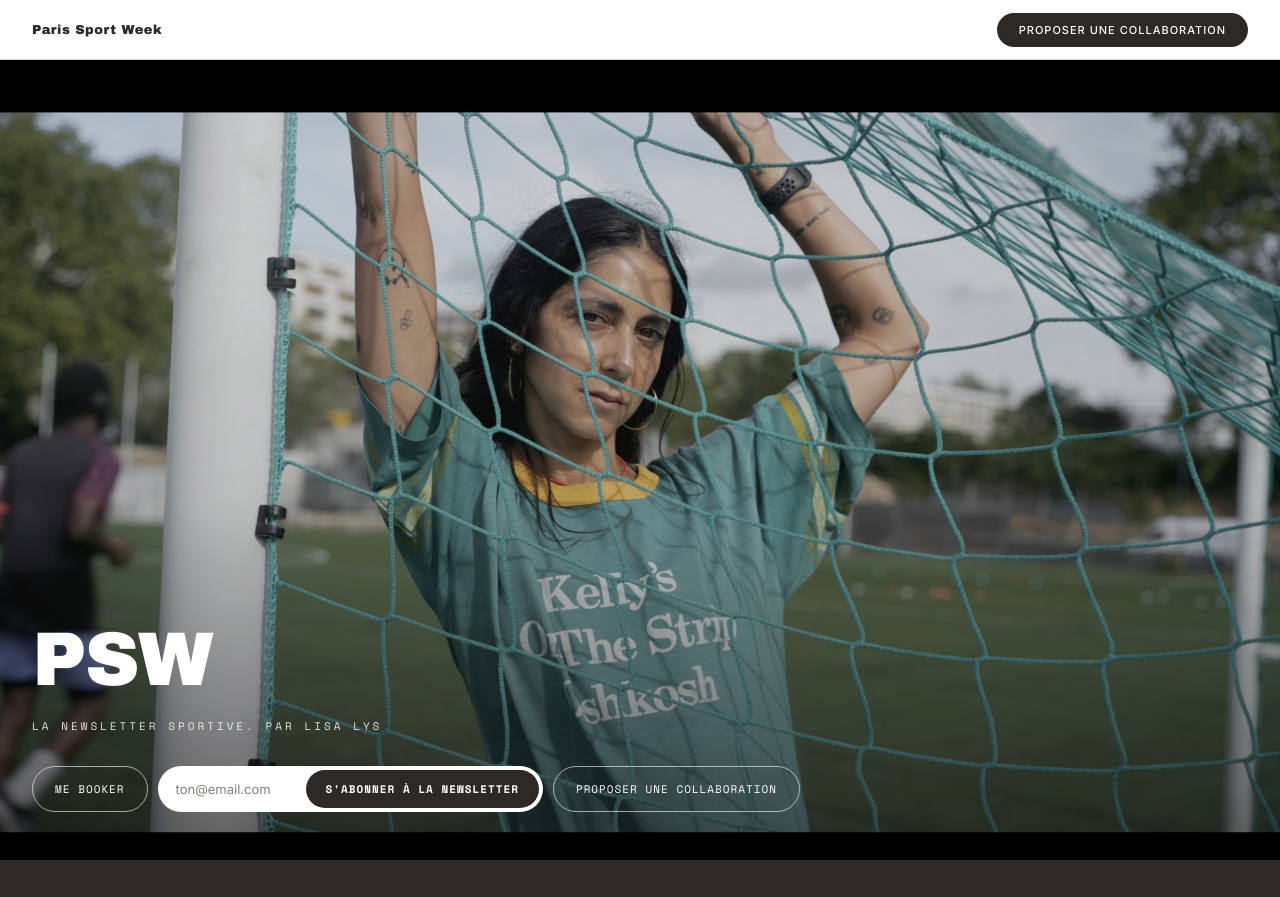
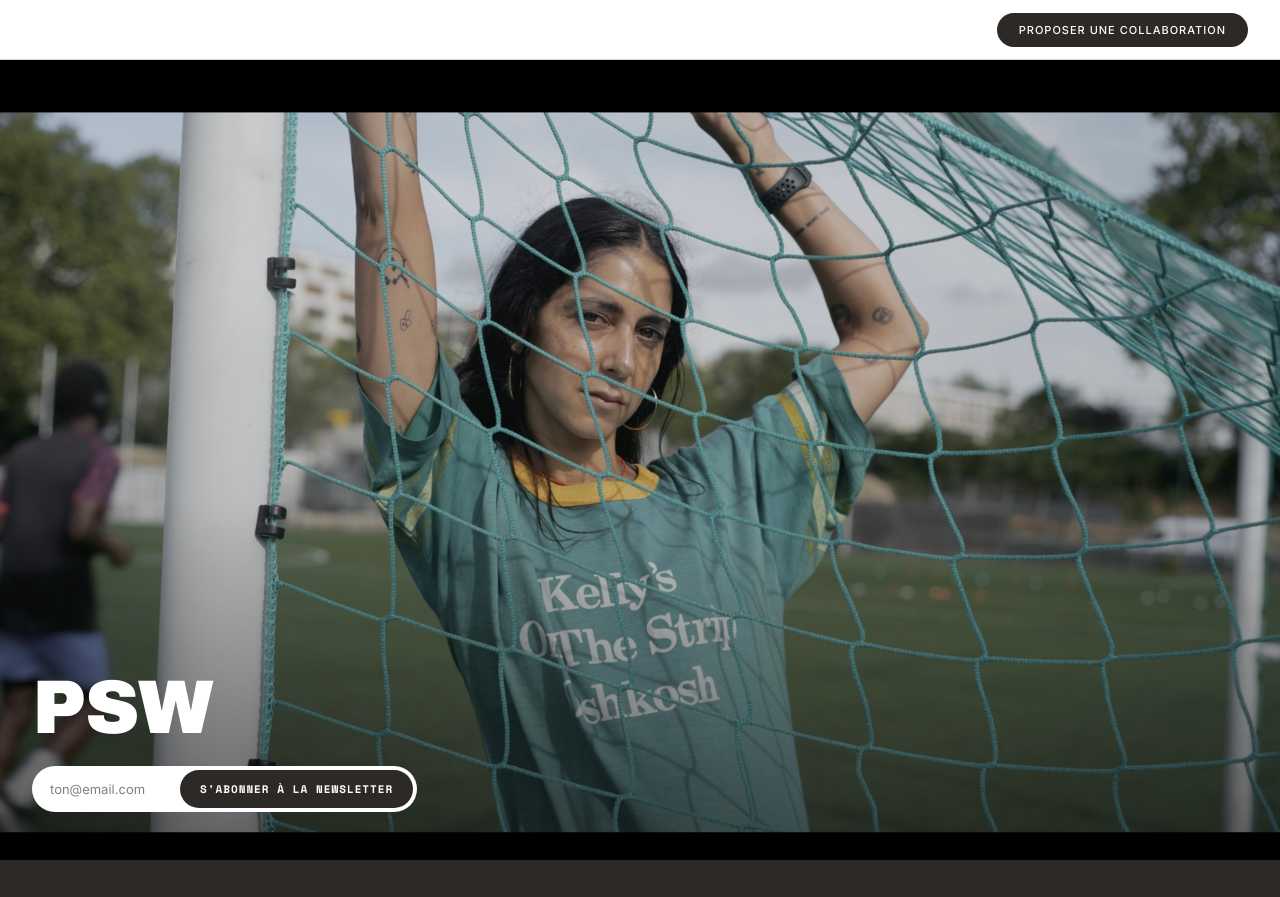
Before and after one commit to flowtoforce-app/newsletter-sport-paris, a website: page index.html in a window 1280 px wide. Shown: the top 897 px of the page. Drawn offline with nearby package versions, Linux system fonts and the light colour scheme; a web font is replaced by a local one.

Commit message:
Update index.html

```diff
--- a/index.html
+++ b/index.html
@@ -797,24 +797,21 @@
 
   <!-- TOP NAV -->
   <nav class="topnav">
-    <a class="topnav-logo" href="/">Paris Sport <span>Week</span></a>
+    <a class="topnav-logo" href="/"></a>
     <a class="topnav-btn" href="/partenaire">Proposer une collaboration</a>
   </nav>
 
   <!-- HERO -->
   <section class="hero">
     <h1 class="hero-title">PSW</h1>
-    <div class="hero-byline">La newsletter sportive. Par Lisa Lys</div>
 
     <div class="hero-bubbles">
-      <a class="hero-bubble outline" href="mailto:parissportweek@protonmail.com">Me booker</a>
       <div class="form-wrap">
         <form class="form-row" onsubmit="handleSubmit(event)">
           <input type="email" id="email-hero" placeholder="ton@email.com" required>
           <button type="submit">S'abonner à la newsletter</button>
         </form>
       </div>
-      <a class="hero-bubble outline" href="/partenaire">Proposer une collaboration</a>
     </div>
   </section>
 
```
